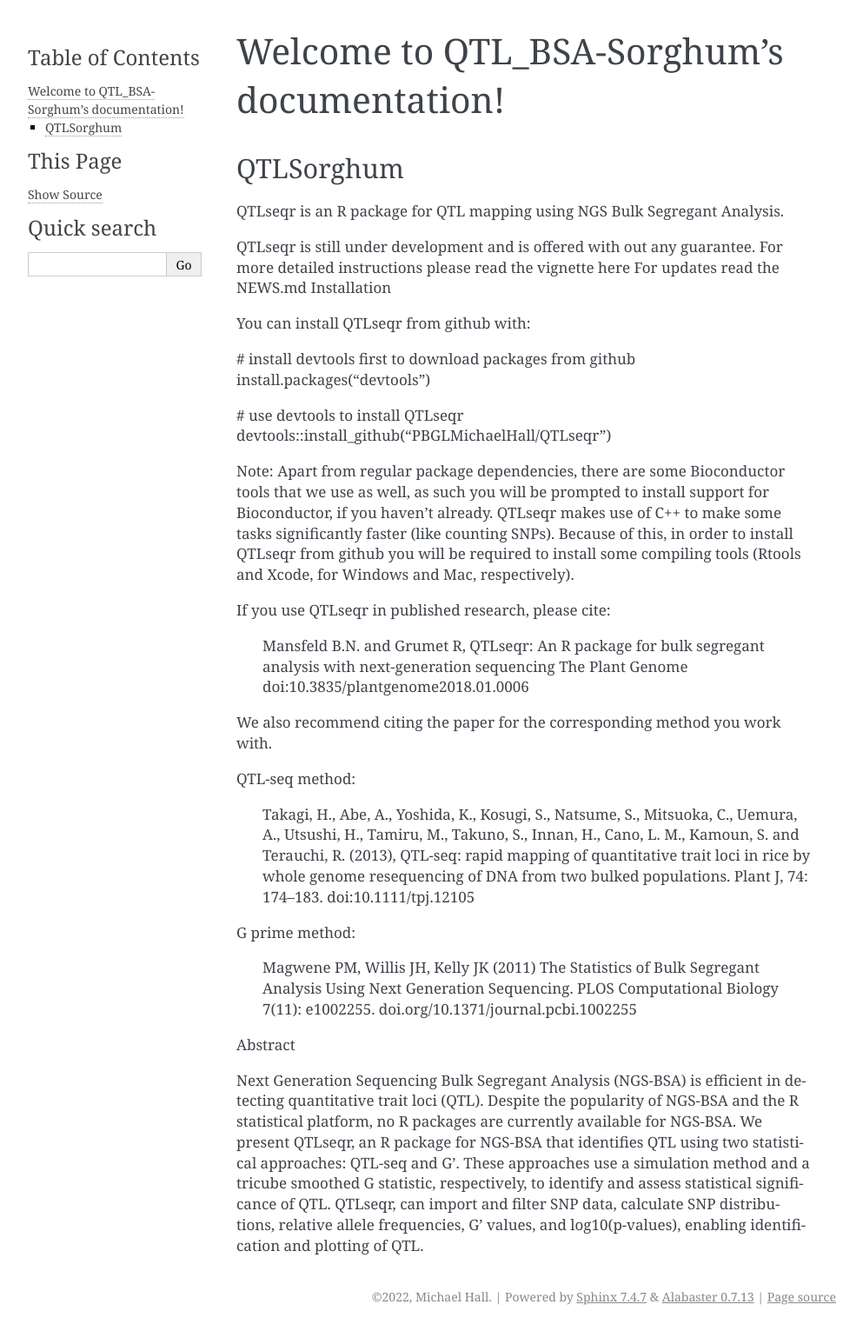
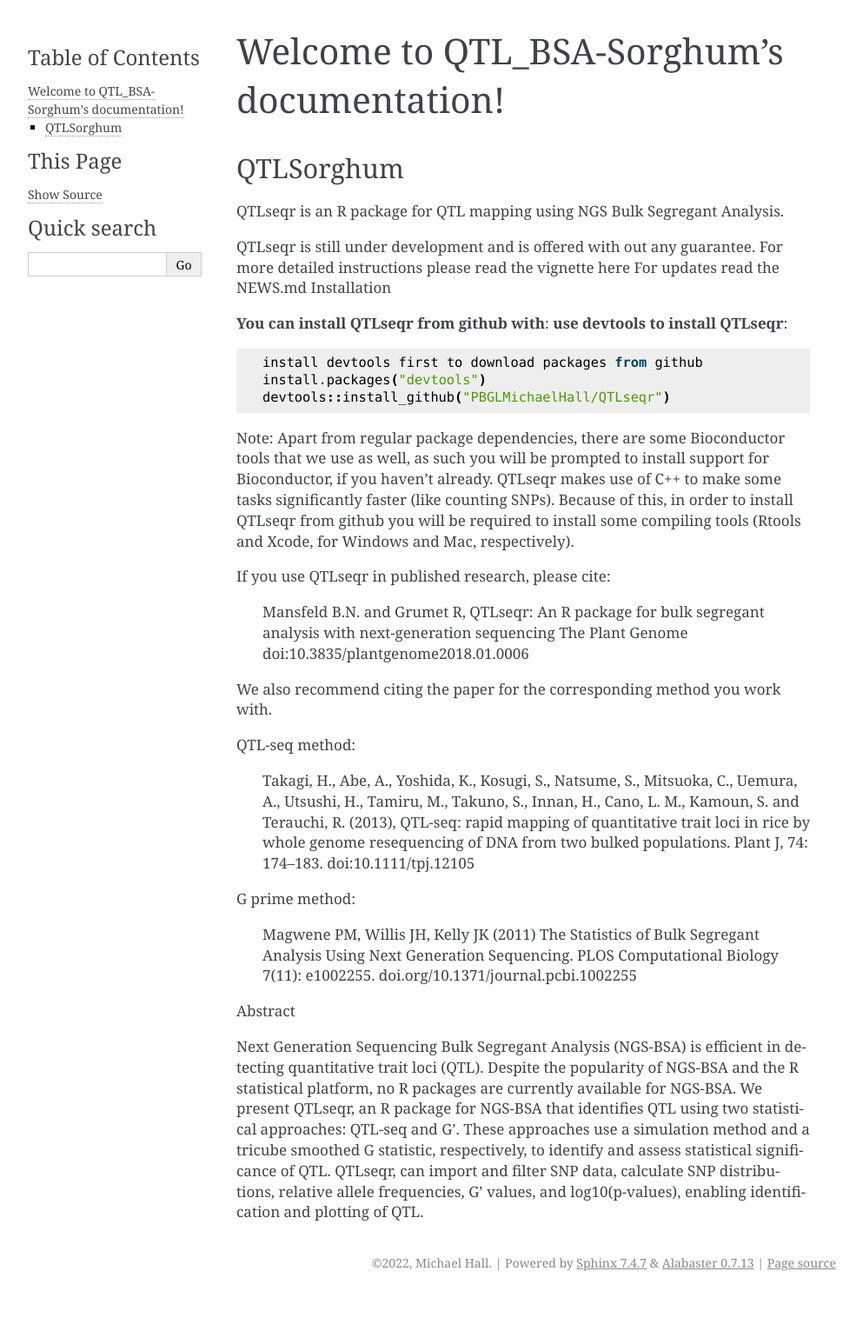
Before and after one commit to PBGLMichaelHall/ReadTheDocsQTL, a Sphinx documentation site: the page built from docs/source/index.rst, in a window 1280 px wide. Shown: the whole page at 87% size, without its empty margins (148-1141 px from the left). Built offline with Sphinx 7.4.7, drawn with Linux system fonts in a browser that asks for light colours; after the commit the page ends 1492 px from its top, so only the background shows below that.

```diff
--- a/docs/source/index.rst
+++ b/docs/source/index.rst
@@ -21,14 +16,14 @@ For more detailed instructions please read the vignette here
 For updates read the NEWS.md
 Installation
 
-You can install QTLseqr from github with:
+**You can install QTLseqr from github with**:
+**use devtools to install QTLseqr**:
 
+::
 
-# install devtools first to download packages from github
-install.packages("devtools")
-
-# use devtools to install QTLseqr
-devtools::install_github("PBGLMichaelHall/QTLseqr")
+   install devtools first to download packages from github
+   install.packages("devtools")
+   devtools::install_github("PBGLMichaelHall/QTLseqr")
 
 Note: Apart from regular package dependencies, there are some Bioconductor tools that we use as well, as such you will be prompted to install support for Bioconductor, if you haven’t already. QTLseqr makes use of C++ to make some tasks significantly faster (like counting SNPs). Because of this, in order to install QTLseqr from github you will be required to install some compiling tools (Rtools and Xcode, for Windows and Mac, respectively).
 
```
Also changed, not shown: other parts of docs/source/index.rst (+1 -6 lines).
